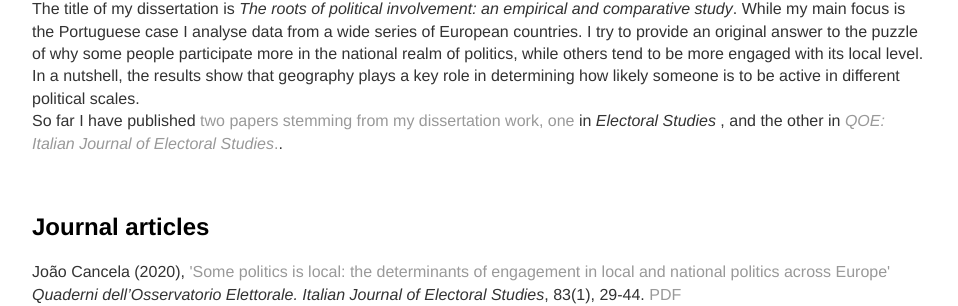
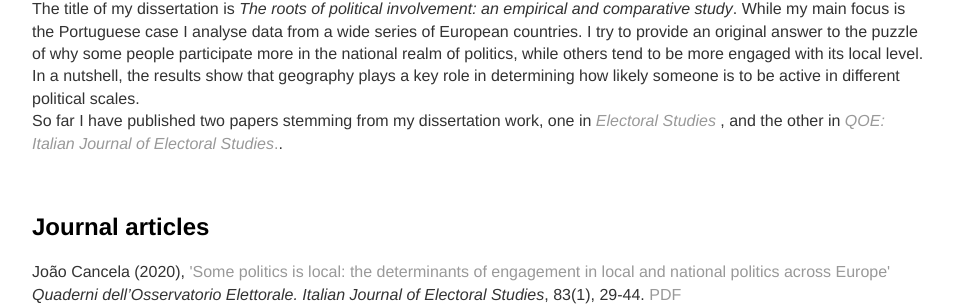
Before and after one commit to joaocancela/joaocancela.github.io, a Jekyll site: the page built from research/index.html, in a window 1280 px wide. Shown: the part 247-553 px from the top of the page, without its empty margins (160-1118 px from the left). Built offline with Jekyll 4.4.1, drawn with Linux system fonts in a browser that asks for light colours; part of the change alters nothing that is shown.

```diff
--- a/research/index.html
+++ b/research/index.html
@@ -9,8 +9,7 @@ title: Research
 <p>The title of my dissertation is  <em>The roots of political involvement: an empirical and comparative study</em>. While my
 main focus is the Portuguese case I analyse data from a wide series of European countries. I try to provide an original answer to the puzzle of why some
 people participate more in the national realm of politics, while others tend to be more engaged  with its local level. In a nutshell, the results show that geography plays a key role in determining how likely someone is to be active in different political scales. <br>
-So far I have published  <a href="{{ site.baseurl }}/pdf/cancela_geys_2016_metaannalysis_turnout.pdf" >two papers  stemming from my dissertation work, one </a> in <em>Electoral Studies
-</em>, and the other in <a href={{ site.baseurl }}/pdf/qoe joao cancela.pdf><em> QOE: Italian Journal of Electoral Studies</em>.</a>. </p>
+So far I have published  two papers  stemming from my dissertation work, one in <em><a href="{{ site.baseurl }}/pdf/cancela_geys_2016_metaannalysis_turnout.pdf">Electoral Studies </a></em>, and the other in <a href={{ site.baseurl }}/pdf/qoe joao cancela.pdf><em> QOE: Italian Journal of Electoral Studies</em>.</a>. </p>
 
 
 <p>&nbsp;</p>
```
